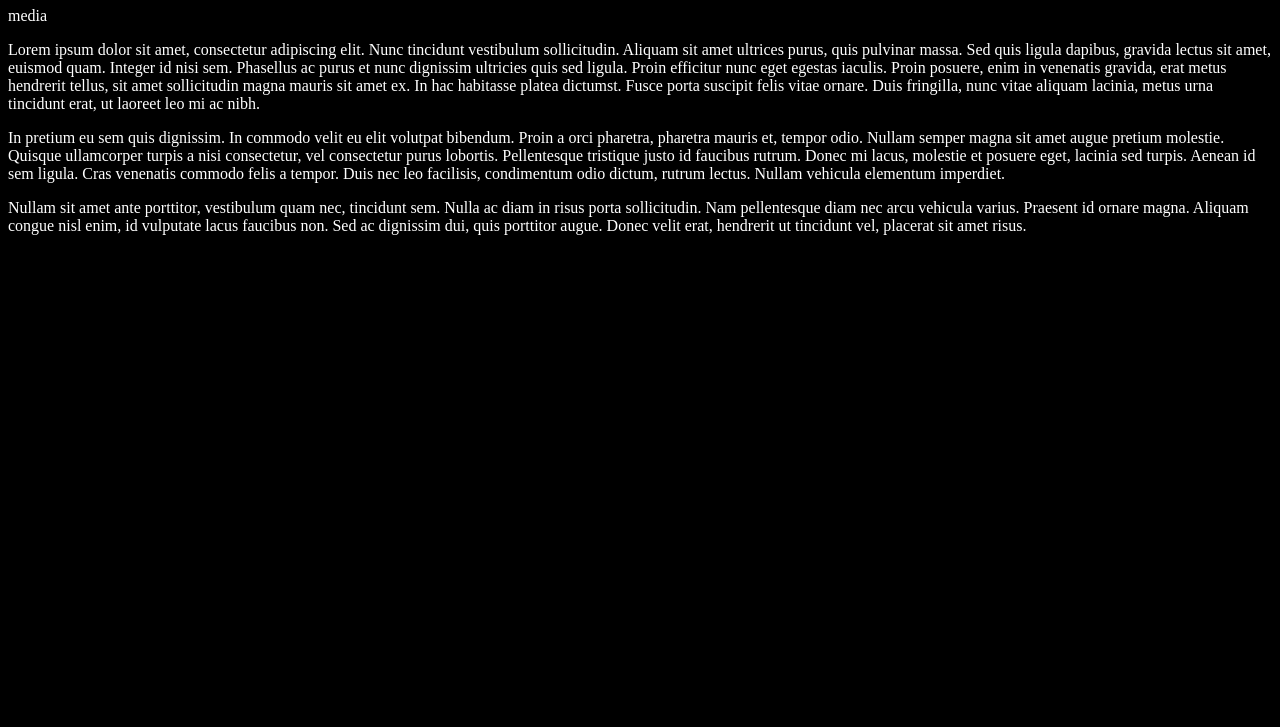
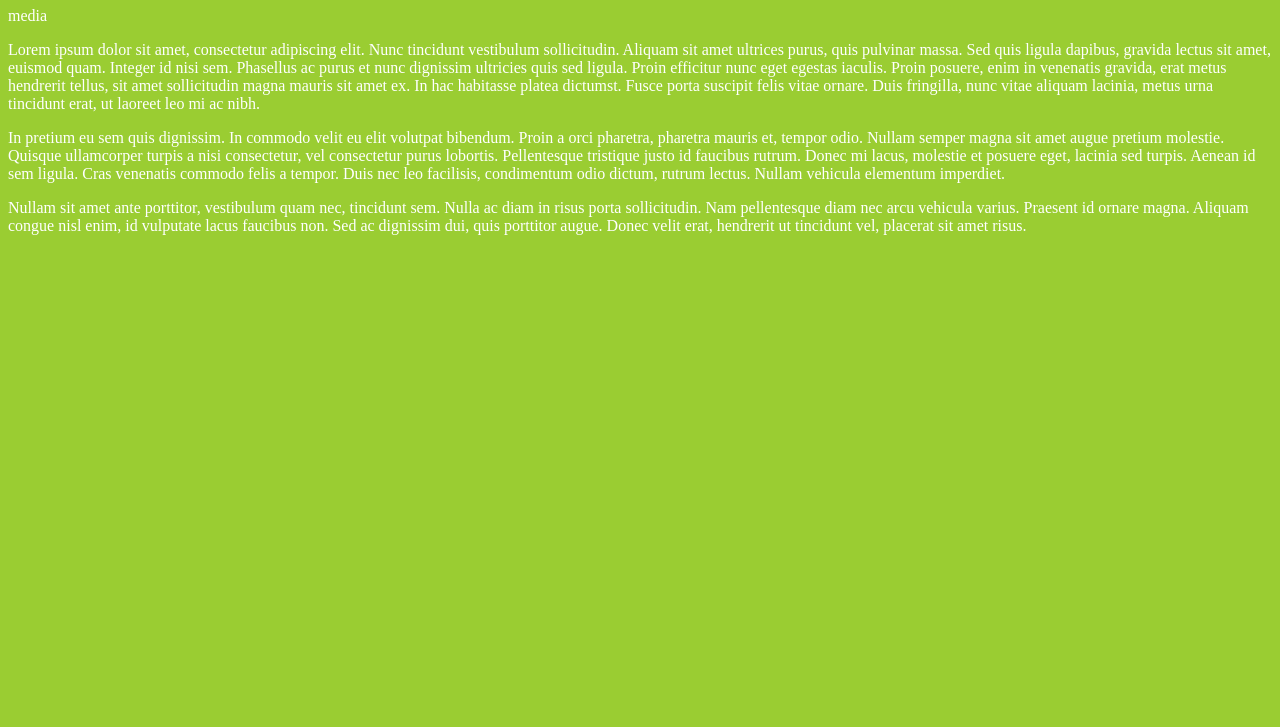
Before and after one commit to uwamahoroange/media, a plain HTML site: page index.html in a window 1280 px wide. Shown: the part 73-800 px from the top of the page. Drawn offline with Linux system fonts and the light colour scheme; files that its build step writes are made by us from their sources.

Commit message:
add styles

```diff
--- a/styles.css
+++ b/styles.css
@@ -10,3 +10,25 @@
         color: white;
     }
 }
+@media screen and (min-width: 480px) {
+    body {
+        background-color: black;
+        color: white;
+    }
+}
+@media screen and (min-width: 768px) {
+  body {
+    background-color: yellowgreen;
+  }
+}
+@media screen and (min-width: 480px) and (max-width: 767px) {
+    body {
+        background-color: black;
+        color: white;
+    }
+}
+@media screen and (min-width: 768px) {
+  body {
+    background-color: yellowgreen;
+  }
+}
```
